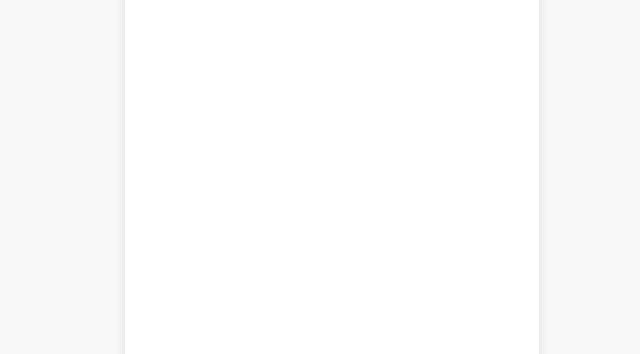
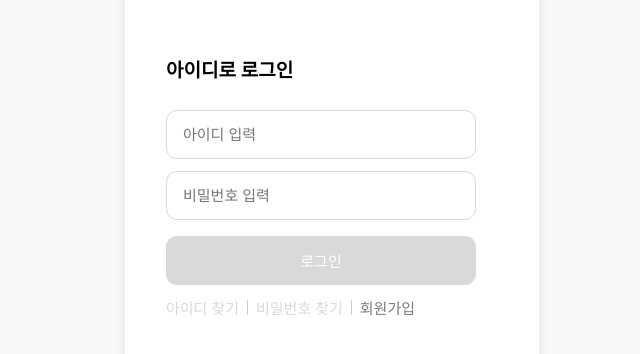
Before and after one commit to finhabit/finhabit_front, a React (Vite) app: page /login in a window 1280 px wide. Before the commit this address had no page. Shown: the part 138-492 px from the top of the page, without its empty margins (308-948 px from the left). Built offline with nearby package versions, Linux system fonts and the light colour scheme.

Commit message:
Feat - 로그인페이지 구현

```diff
--- a/src/App.tsx
+++ b/src/App.tsx
@@ -19,6 +19,8 @@ import SetCategoryIncome from './pages/ledger/setcategory/SetCategoryIncome';
 import LedgerCalendar from './pages/ledger/ledgercalendar/LedgerCalendar';
 
 import Main from './pages/onboarding/main/Main';
+import Login from './pages/onboarding/login/Login';
+// import LevelTest from './pages/onboarding/leveltest/LevelTest';
 
 const AppWrapper = styled.div`
   width: 100%;
@@ -50,6 +52,8 @@ function App() {
         <Route path="/ledgercalendar" element={<LedgerCalendar />} />
         <Route path="/mypage/pw" element={<Mypage_pw />} />
         <Route path="/main" element={<Main />} />
+        <Route path="/login" element={<Login />} />
+        {/* <Route path="/leveltest" element={<LevelTest />} /> */}
 
         {/* 위와 같이 페이지 만들고 연결해주세요 */}
       </Routes>
--- /dev/null
+++ b/src/pages/onboarding/login/Login.style.ts
@@ -0,0 +1,120 @@
+import styled from "styled-components";
+
+export const Container = styled.div`
+  height: 100vh;
+  overflow: hidden;
+  display: flex;
+  justify-content: flex-start;
+  align-items: flex-start;
+  padding: 193px 41px 414px 41px;
+  box-sizing: border-box;
+  background: #ffffff;
+`;
+
+export const Content = styled.div`
+  display: flex;
+  flex-direction: column;
+  width: 100%;
+  max-width: 430px;
+  margin: 0 auto;
+`;
+
+export const Title = styled.h1`
+  margin: 0 0 28px 0;
+  color: #000;
+  font-family: "Inter";
+  font-size: 19px;
+  font-style: normal;
+  font-weight: 600;
+  line-height: normal;
+  text-align: left;
+`;
+
+export const InputWrapper = styled.div`
+  width: 310px;
+  height: 49px;
+  border-radius: 11px;
+  border: 1px solid #d9d9d9;
+  display: flex;
+  align-items: center;
+  padding: 0 14px;
+  box-sizing: border-box;
+`;
+
+export const Input = styled.input`
+  width: 100%;
+  border: none;
+  outline: none;
+  background: transparent;
+
+  color: #000;
+  font-family: "Inter", sans-serif;
+  font-size: 15px;
+  font-style: normal;
+  font-weight: 500;
+  line-height: normal;
+
+  ::placeholder {
+    color: #ccc;
+    font-family: "Inter", sans-serif;
+    font-size: 15px;
+    font-style: normal;
+    font-weight: 500;
+    line-height: normal;
+  }
+`;
+
+export const LoginButton = styled.button`
+  width: 310px;
+  height: 49px;
+  margin-top: 16px;
+  border-radius: 11px;
+  border: none;
+  background: #d9d9d9;
+  color: #fff;
+  font-family: "Inter", sans-serif;
+  font-size: 15px;
+  font-style: normal;
+  font-weight: 500;
+  line-height: normal;
+  cursor: pointer;
+`;
+
+export const HelperRow = styled.div`
+  margin-top: 12px;
+  display: flex;
+  align-items: center;
+  gap: 8px;
+`;
+
+export const HelperText = styled.button`
+  border: none;
+  background: transparent;
+  padding: 0;
+  color: #d9d9d9;
+  font-family: "Inter", sans-serif;
+  font-size: 15px;
+  font-style: normal;
+  font-weight: 500;
+  line-height: normal;
+  cursor: pointer;
+`;
+
+export const Divider = styled.div`
+  width: 1px;
+  height: 15px;
+  background: #ccc;
+`;
+
+export const SignUpText = styled.button`
+  border: none;
+  background: transparent;
+  padding: 0;
+  color: #7b7b7b;
+  font-family: "Inter", sans-serif;
+  font-size: 15px;
+  font-style: normal;
+  font-weight: 500;
+  line-height: normal;
+  cursor: pointer;
+`;
--- /dev/null
+++ b/src/pages/onboarding/login/Login.tsx
@@ -0,0 +1,64 @@
+import { useNavigate } from "react-router-dom";
+import * as S from "./Login.style";
+
+const Login: React.FC = () => {
+    const navigate = useNavigate();
+
+    const handleLogin = () => {
+        // TODO: 로그인 로직
+        // 1. 로그인 요청 (예시)
+        // const res = await loginApi({ id, password });
+
+        // 2. 로그인 성공했으면
+        const isSuccess = true; // 실제론 API 응답 결과로 판단
+
+        if (isSuccess) {
+            navigate("/leveltest"); // 레벨테스트 페이지로 이동
+        } else {
+            // 실패 처리 (에러 메시지 등)
+            alert("아이디 또는 비밀번호를 확인해주세요.");
+        }
+
+    };
+
+    const handleSignup = () => {
+        navigate("/signup");
+    };
+
+
+    return (
+        <S.Container>
+            <S.Content>
+                <S.Title>아이디로 로그인</S.Title>
+
+                <S.InputWrapper>
+                    <S.Input
+                        type="text"
+                        placeholder="아이디 입력"
+                    />
+                </S.InputWrapper>
+
+                <S.InputWrapper style={{ marginTop: "12px" }}>
+                    <S.Input
+                        type="password"
+                        placeholder="비밀번호 입력"
+                    />
+                </S.InputWrapper>
+
+                <S.LoginButton onClick={handleLogin}>
+                    로그인
+                </S.LoginButton>
+
+                <S.HelperRow>
+                    <S.HelperText>아이디 찾기</S.HelperText>
+                    <S.Divider />
+                    <S.HelperText>비밀번호 찾기</S.HelperText>
+                    <S.Divider />
+                    <S.SignUpText onClick={handleSignup}>회원가입</S.SignUpText>
+                </S.HelperRow>
+            </S.Content>
+        </S.Container>
+    );
+};
+
+export default Login;
--- a/src/pages/onboarding/main/Main.tsx
+++ b/src/pages/onboarding/main/Main.tsx
@@ -6,7 +6,7 @@ const Main: React.FC = () => {
     const navigate = useNavigate();
 
     const handleStartClick = () => {
-        navigate("/signup"); // 원하는 경로로 수정
+        navigate("/signup");
     };
 
     const handleLoginClick = () => {
```
